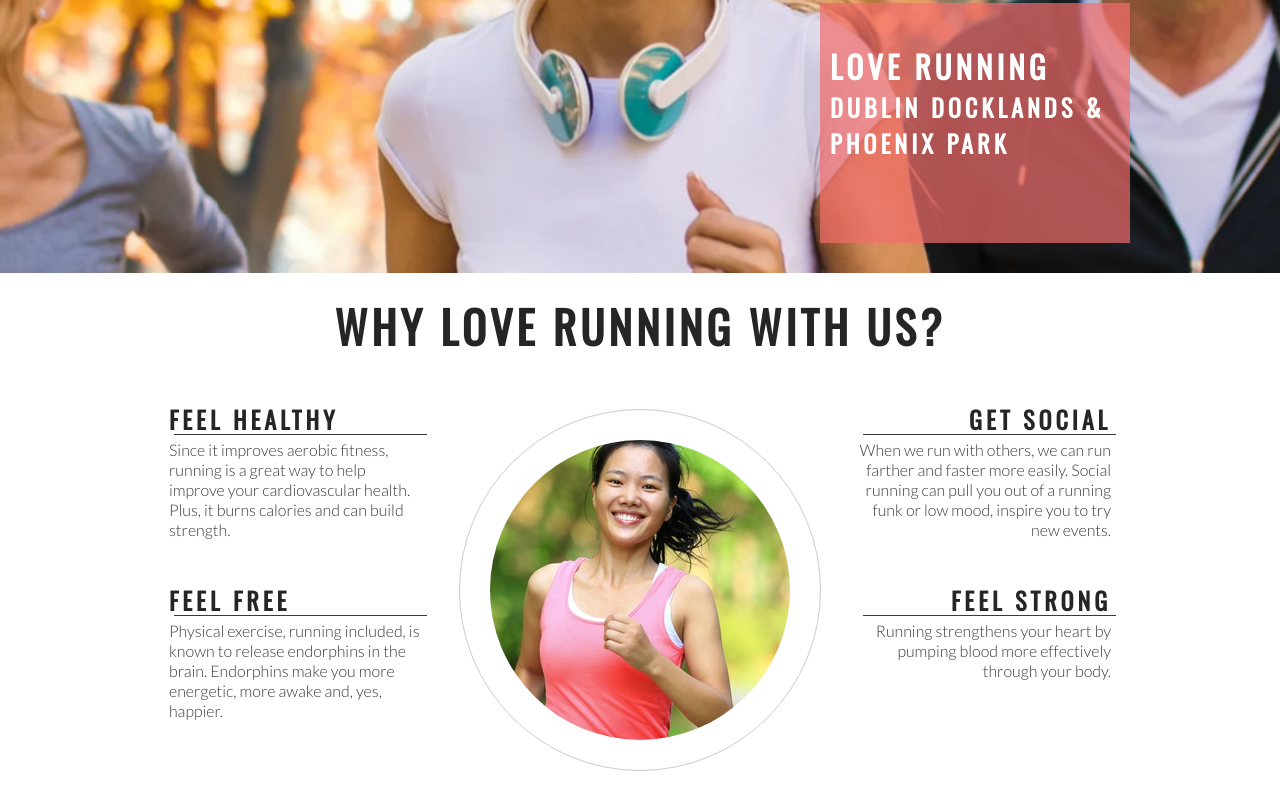
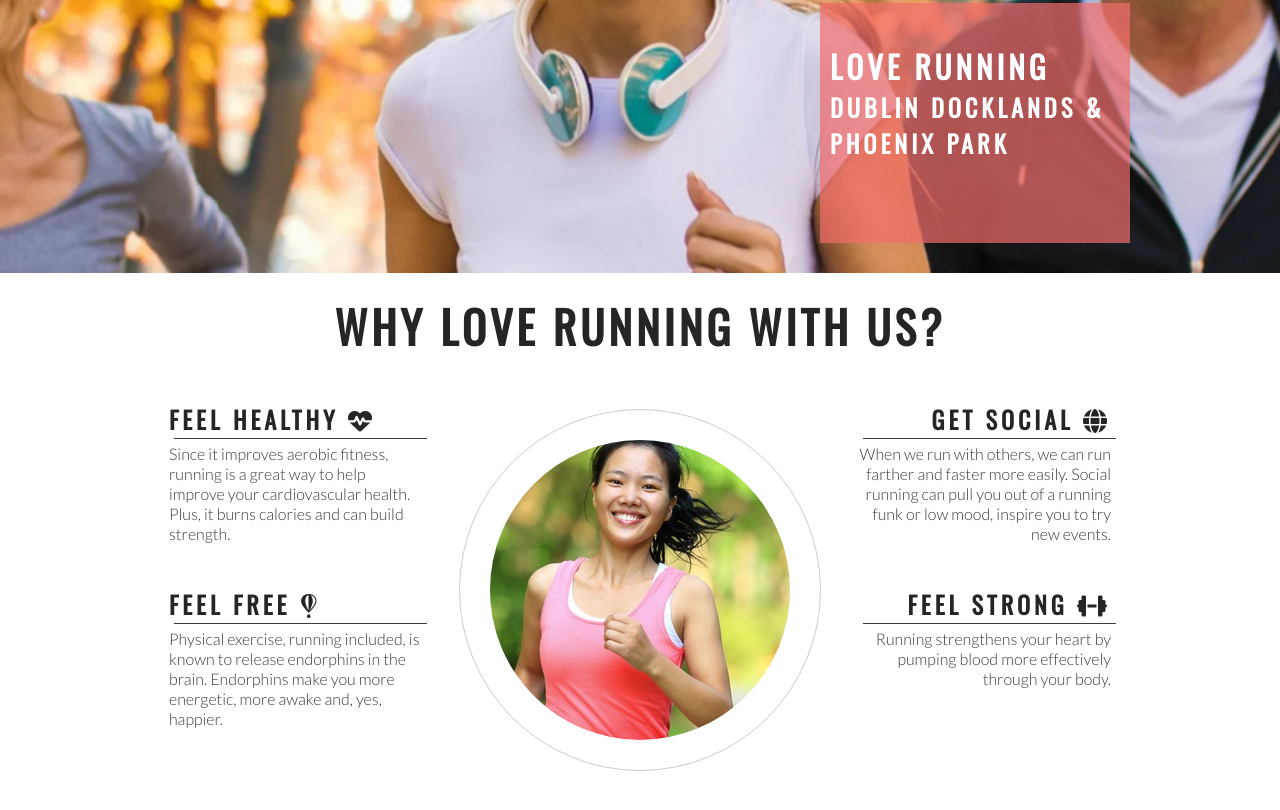
Before and after one commit to Kurtm36/love-running, a plain HTML site: page index.html in a window 1280 px wide. Shown: the part 402-1212 px from the top of the page. Drawn offline with nearby package versions, Linux system fonts and the light colour scheme.

Commit message:
add Font Awesome icons to club ethos section

```diff
--- a/index.html
+++ b/index.html
@@ -41,7 +41,7 @@
         <h2 id="welcome">Why Love Running With Us?</h1>
             <div id="left-about">
                 <div class="left-about-heading ">
-                <h2>Feel Healthy</h2>
+                    <h2>Feel Healthy <i class="fa-solid fa-heart-pulse"></i></h2>
                     <hr>
                     <p>
                         Since it improves aerobic fitness, running is a great way to help improve your cardiovascular
@@ -49,25 +49,27 @@
                     </p>
                 </div>
                 <div class="left-about-heading">
-                <h2>Feel Free</h2>
+                    <h2>Feel Free <i class="fa-brands fa-fly"></i></h2>
                     <hr>
                     <p>
-                    Physical exercise, running included, is known to release endorphins in the brain. Endorphins make
+                        Physical exercise, running included, is known to release endorphins in the brain. Endorphins
+                        make
                         you more energetic, more awake and, yes, happier.
                     </p>
                 </div>
             </div>
             <div id="right-about">
                 <div class="right-about-heading">
-                <h2>Get Social</h2>
+                    <h2>Get Social  <i class="fa-solid fa-globe"></i></h2>
                     <hr>
                     <p>
-                    When we run with others, we can run farther and faster more easily. Social running can pull you out
+                        When we run with others, we can run farther and faster more easily. Social running can pull you
+                        out
                         of a running funk or low mood, inspire you to try new events.
                     </p>
                 </div>
                 <div class="right-about-heading">
-                <h2>Feel Strong</h2>
+                    <h2>Feel Strong  <i class="fa-solid fa-dumbbell"></i></h2>
                     <hr>
                     <p>
                         Running strengthens your heart by pumping blood more effectively through your body.
@@ -90,4 +92,7 @@
     </footer>
 </body>
 
+<!--font awesome script-->
+<script src="https://kit.fontawesome.com/5e17a4b9ec.js" crossorigin="anonymous"></script>
+
 </html>
```
Lines whose indentation alone changed are shown as unchanged.
